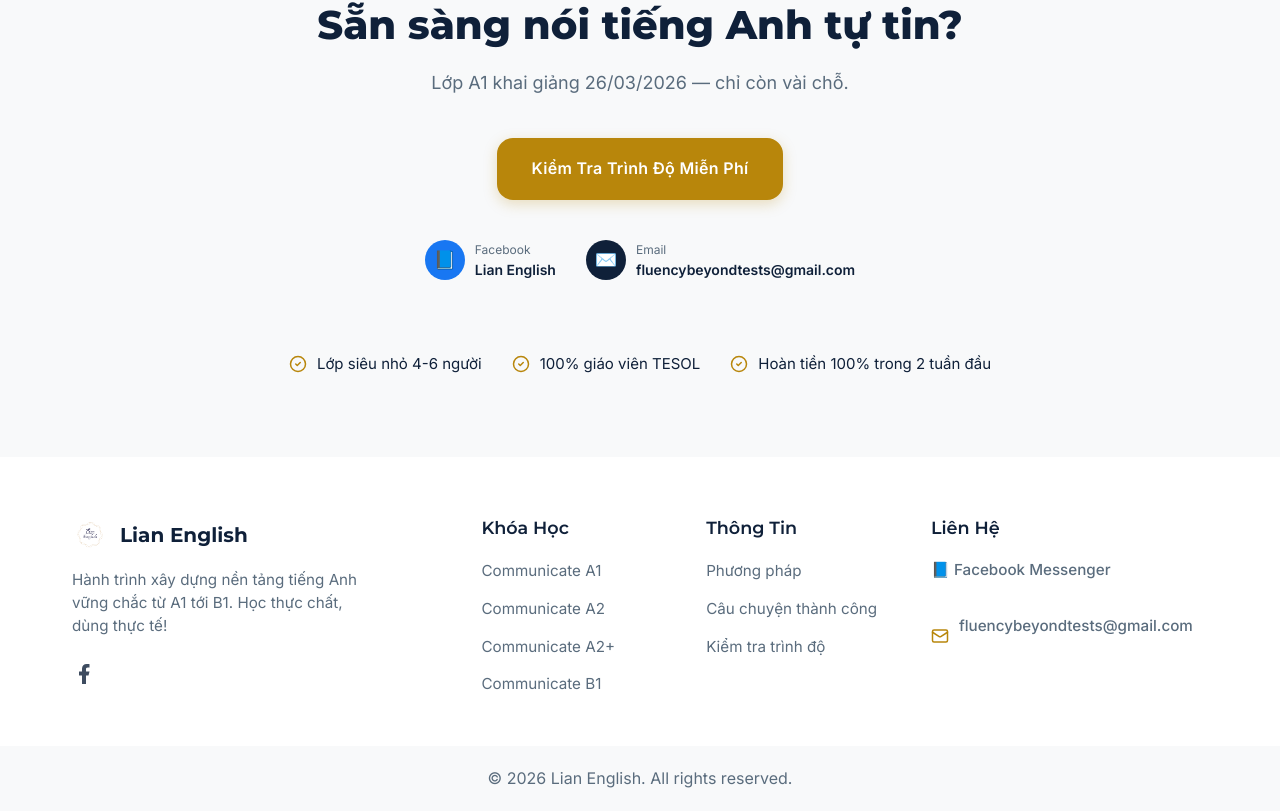
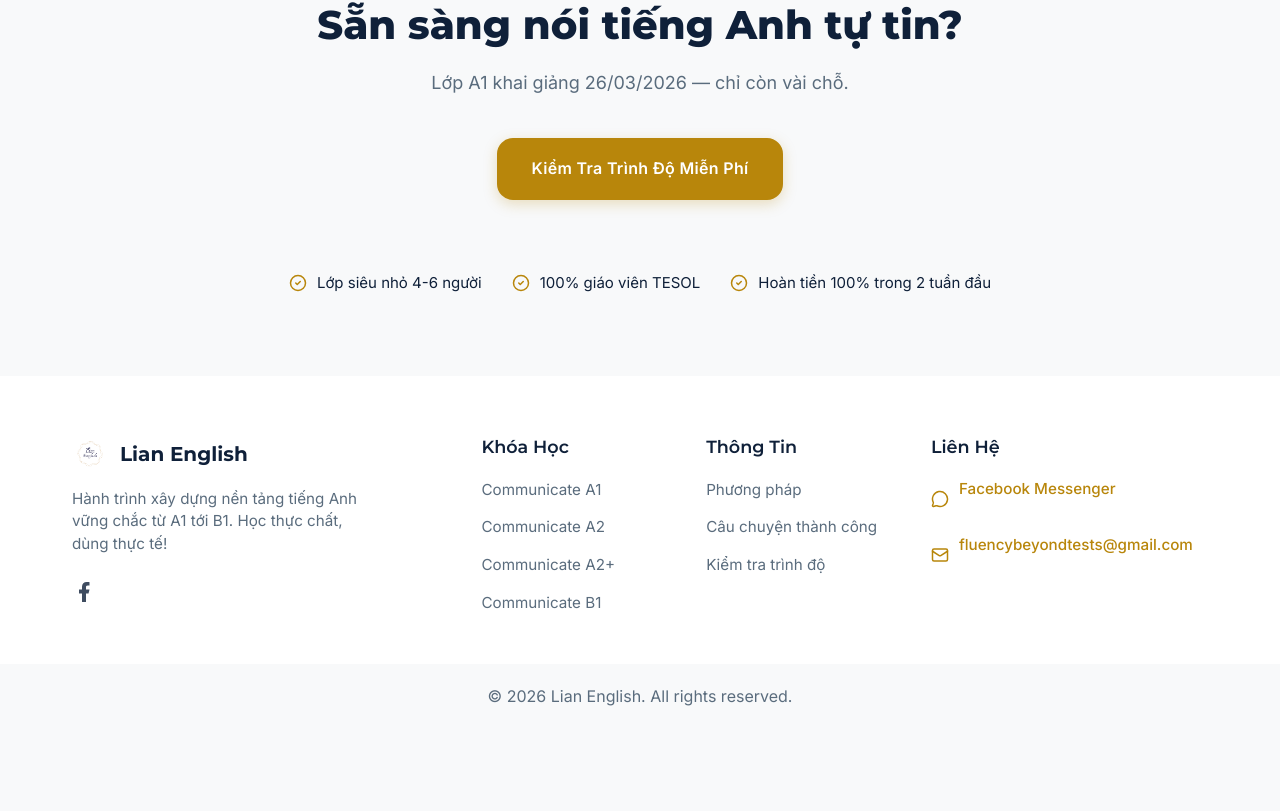
Before and after one commit to Thuylinh-iris/lian-english-website, a Next.js app: page / in a window 1280 px wide. Shown: the part 3769-4580 px from the top of the page. After the commit the page ends 4499 px from the top, so only its background shows below. Built offline with nearby package versions, Linux system fonts and the light colour scheme.

Commit message:
fix: Remove contact from Final CTA section, replace emoji with icons in footer

```diff
--- a/src/app/page.tsx
+++ b/src/app/page.tsx
@@ -268,28 +268,6 @@
               </Button>
             </div>
 
-            {/* Contact Options */}
-            <div className={styles.finalCtaContacts}>
-              <div className={styles.contactItem}>
-                <div className={`${styles.contactIcon} ${styles.contactIconFacebook}`}>
-                  <span style={{ color: 'white', fontSize: '18px' }}>📘</span>
-                </div>
-                <div className={styles.contactInfo}>
-                  <p className={styles.contactLabel}>Facebook</p>
-                  <p className={styles.contactValue}>Lian English</p>
-                </div>
-              </div>
-              <div className={styles.contactItem}>
-                <div className={`${styles.contactIcon} ${styles.contactIconEmail}`}>
-                  <span style={{ color: 'white', fontSize: '18px' }}>✉️</span>
-                </div>
-                <div className={styles.contactInfo}>
-                  <p className={styles.contactLabel}>Email</p>
-                  <p className={styles.contactValue}>fluencybeyondtests@gmail.com</p>
-                </div>
-              </div>
-            </div>
-
             {/* Key Info */}
             <div className={styles.keyInfo}>
               <p><CheckCircle2 size={18} className={styles.textAccent} /> Lớp siêu nhỏ 4-6 người</p>
--- a/src/components/Footer.tsx
+++ b/src/components/Footer.tsx
@@ -2,7 +2,7 @@
 import styles from "./Footer.module.css";
 import Link from "next/link";
 import Image from "next/image";
-import { MapPin, Mail } from "lucide-react";
+import { Mail, MessageCircle } from "lucide-react";
 
 export default function Footer() {
     const currentYear = new Date().getFullYear();
@@ -54,8 +54,14 @@
 
                 <div className={styles.footerContact}>
                     <h4 className={styles.footerTitle}>Liên Hệ</h4>
-                    <p><a href="https://m.me/lianenglish" target="_blank" rel="noreferrer" style={{ color: 'inherit', textDecoration: 'none' }}>📘 Facebook Messenger</a></p>
-                    <p><Mail size={18} className={styles.footerIcon} /> <a href="mailto:fluencybeyondtests@gmail.com" style={{ color: 'inherit', textDecoration: 'none' }}>fluencybeyondtests@gmail.com</a></p>
+                    <p>
+                        <MessageCircle size={18} className={styles.footerIcon} />
+                        <a href="https://m.me/lianenglish" target="_blank" rel="noreferrer">Facebook Messenger</a>
+                    </p>
+                    <p>
+                        <Mail size={18} className={styles.footerIcon} />
+                        <a href="mailto:fluencybeyondtests@gmail.com">fluencybeyondtests@gmail.com</a>
+                    </p>
                 </div>
             </div>
 
```
